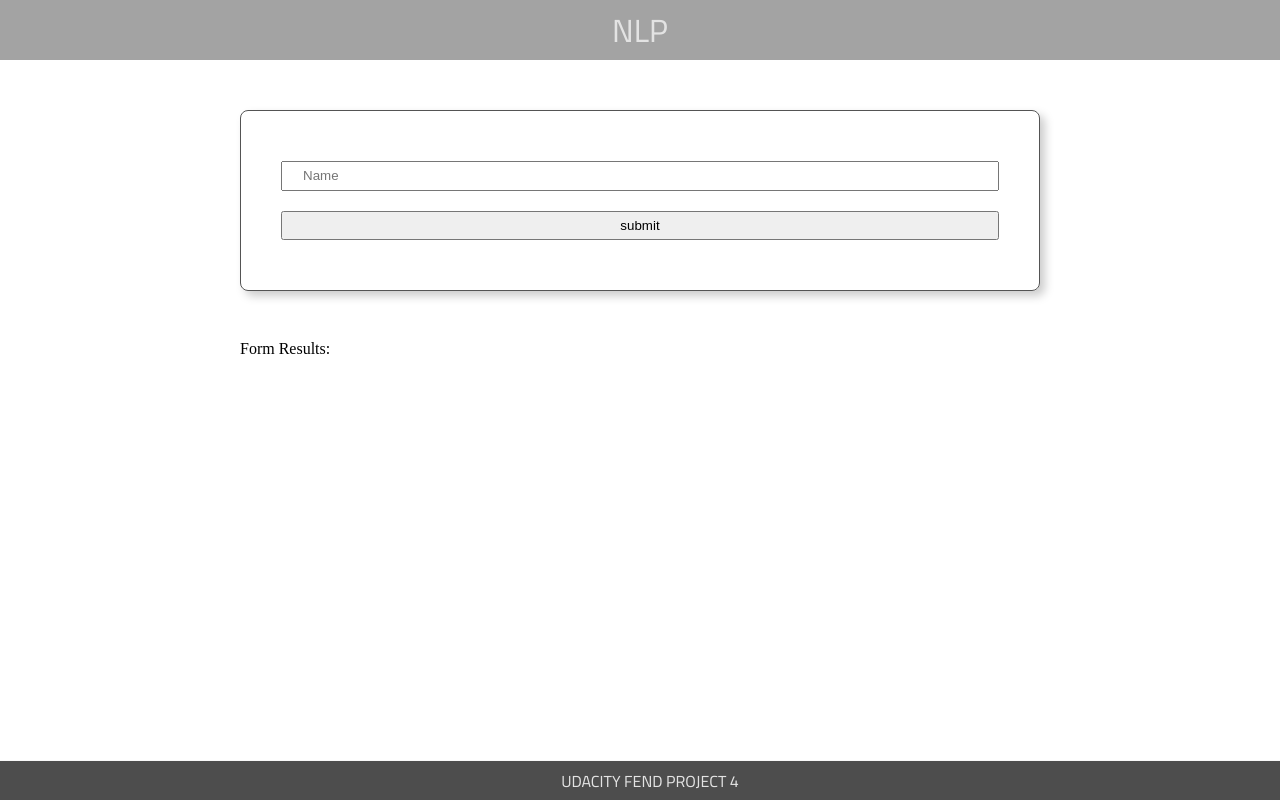
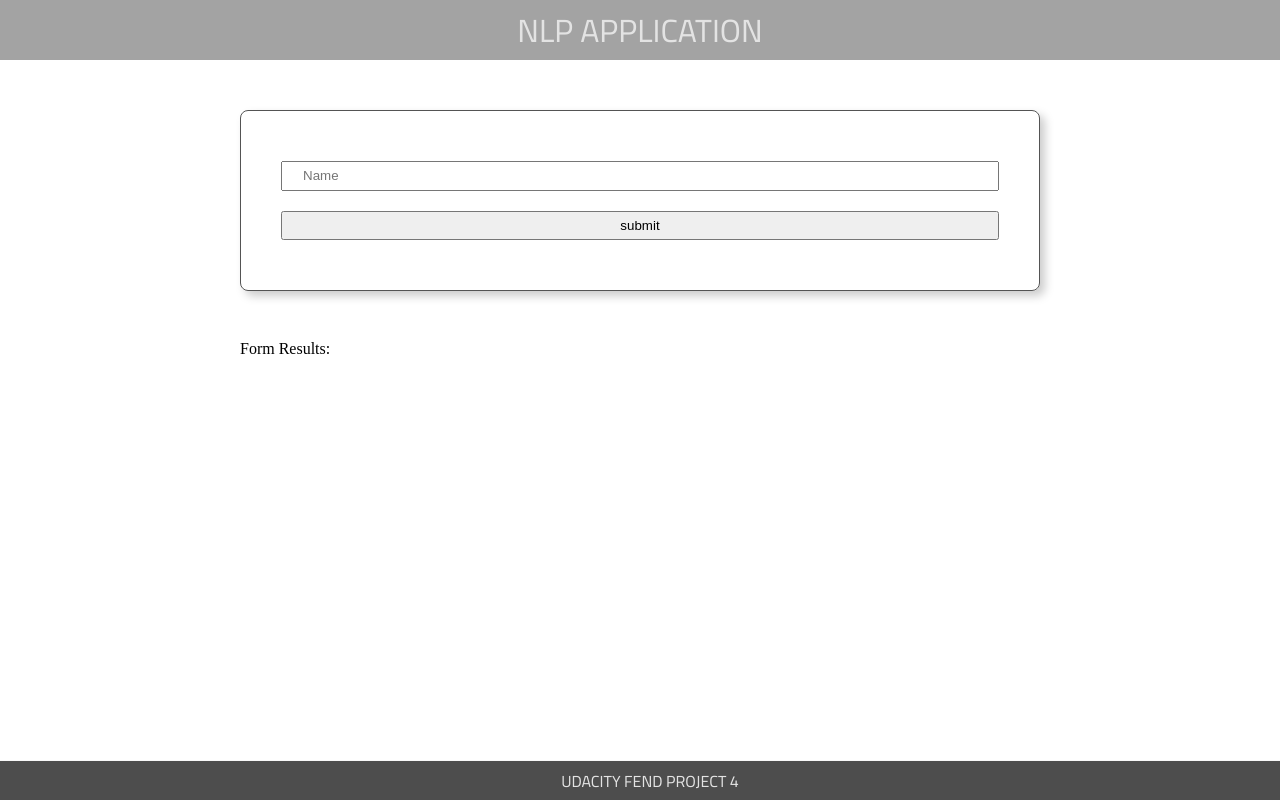
Before and after one commit to wtsampler/udacity-fend-p4-nlp-app, a website built with webpack: page src/client/views/index.html in a window 1280 px wide. Built offline with nearby package versions, Linux system fonts and the light colour scheme.

Commit message:
heading title change

```diff
--- a/src/client/views/index.html
+++ b/src/client/views/index.html
@@ -7,7 +7,7 @@
 
     <body>
         <header>
-            <span>NLP</span>
+            <span>NLP APPLICATION</span>
         </header>
 
         <main>
```
